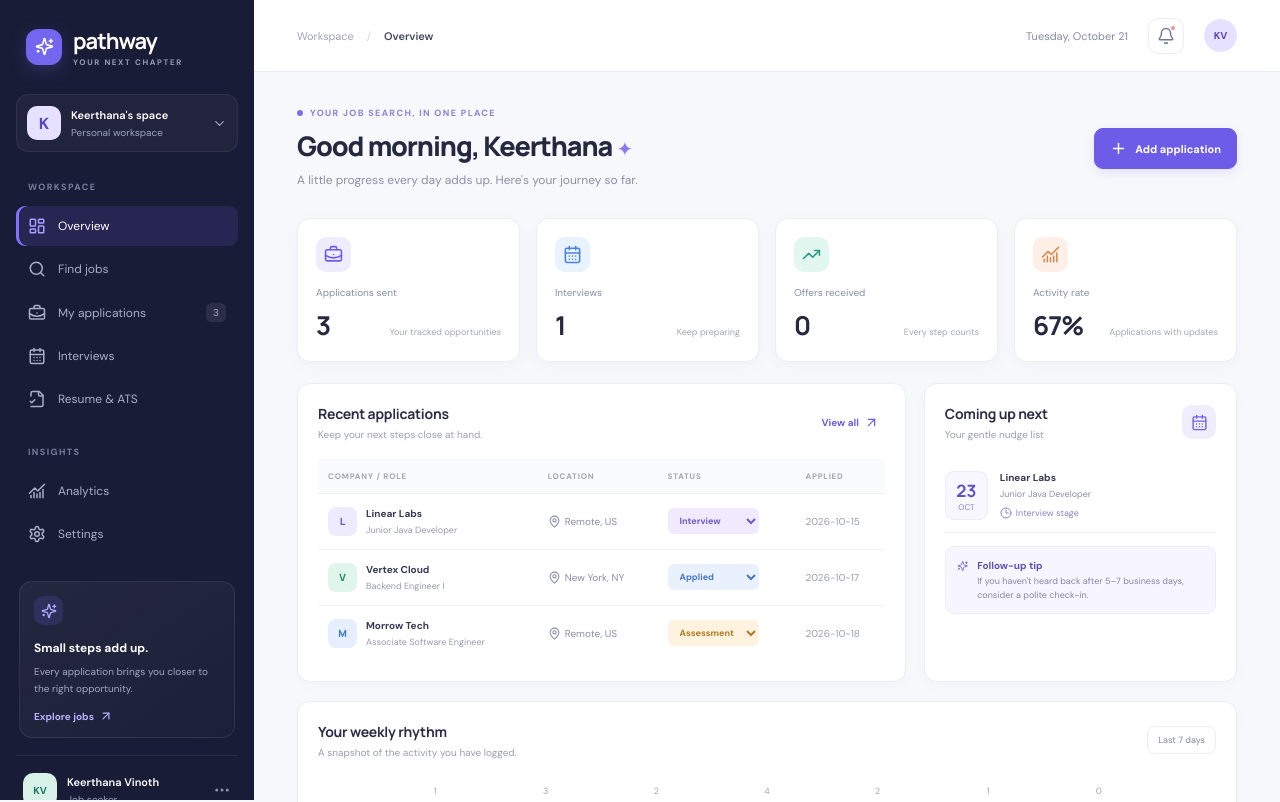
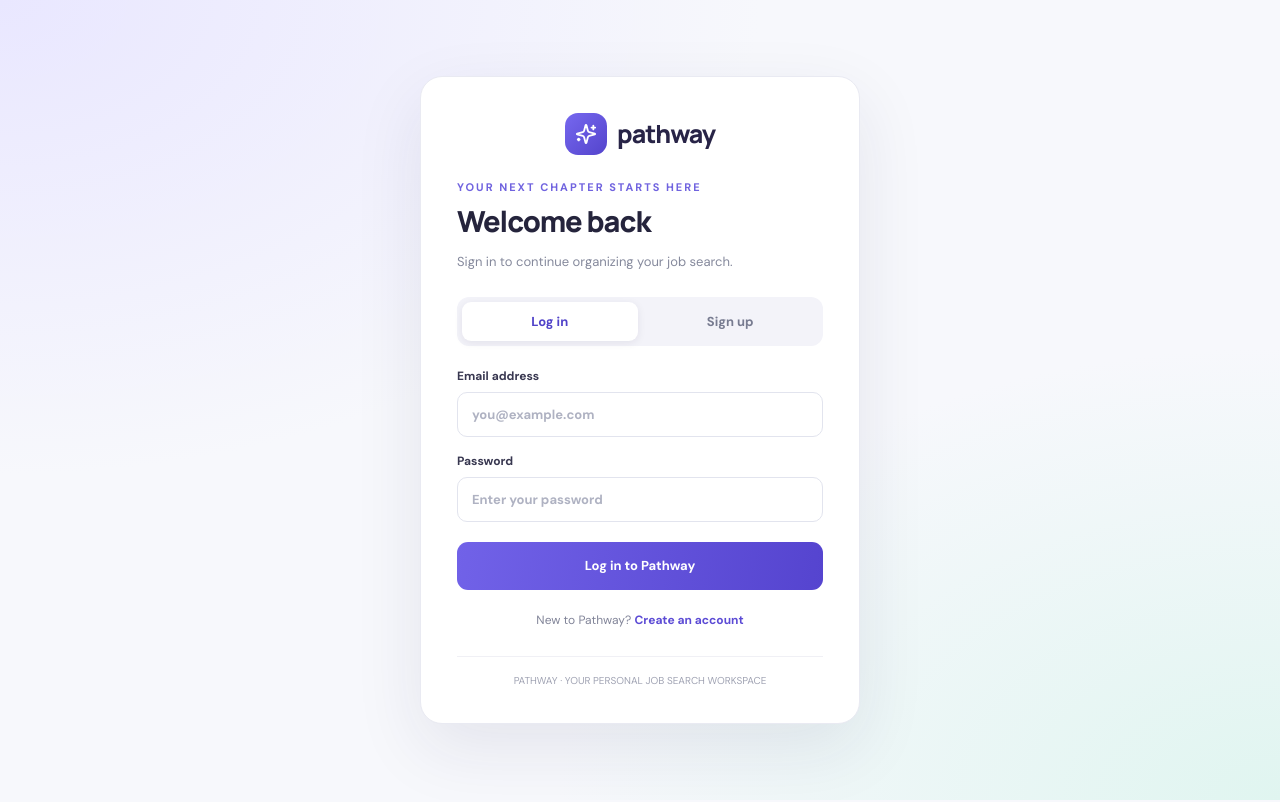
Before and after one commit to keerthanavinoth2003-maker/pathway-job-tracker, a React (Vite) app in the folder frontend/: page / in a window 1280 px wide. Shown: the top 802 px of the page. Built offline with nearby package versions, Linux system fonts and the light colour scheme.

Commit message:
Update App.jsx

```diff
--- a/frontend/src/App.jsx
+++ b/frontend/src/App.jsx
@@ -14,6 +14,11 @@ const seedApps = [
 ]
 const statusClass = s => s.toLowerCase().replaceAll(' ', '-')
 function App() {
+  const [token, setToken] = useState(() => localStorage.getItem('pathway-token') || '')
+  const [authMode, setAuthMode] = useState('login')
+  const [authForm, setAuthForm] = useState({ name: '', email: '', password: '' })
+  const [authError, setAuthError] = useState('')
+  const [authLoading, setAuthLoading] = useState(false)
   const [page, setPage] = useState('Overview')
   const [mobileOpen, setMobileOpen] = useState(false)
   const [search, setSearch] = useState('')
@@ -118,19 +123,88 @@ function App() {
     setAnalysis({ score: req.length ? Math.round(match.length / req.length * 100) : 0, match, missing })
   }
   const openPage = p => { setPage(p); setMobileOpen(false); setNotice('') }
+  const handleAuth = async (e) => {
+    e.preventDefault()
+    setAuthError('')
+    setAuthLoading(true)
+    try {
+      const endpoint = authMode === 'register' ? '/api/auth/register' : '/api/auth/login'
+      const payload = authMode === 'register'
+        ? { name: authForm.name.trim(), email: authForm.email.trim(), password: authForm.password }
+        : { email: authForm.email.trim(), password: authForm.password }
+      const response = await fetch(`https://pathway-backend-t8al.onrender.com${endpoint}`, {
+        method: 'POST',
+        headers: { 'Content-Type': 'application/json' },
+        body: JSON.stringify(payload),
+      })
+      const data = await response.json().catch(() => ({}))
+      if (!response.ok) {
+        throw new Error(data.message || data.error || (authMode === 'register' ? 'Could not create your account.' : 'Invalid email or password.'))
+      }
+      let receivedToken = data.token || data.accessToken || data.jwt || data.access_token
+      // Some register endpoints create the account but do not return a JWT; sign in immediately in that case.
+      if (!receivedToken && authMode === 'register') {
+        const loginResponse = await fetch('https://pathway-backend-t8al.onrender.com/api/auth/login', {
+          method: 'POST',
+          headers: { 'Content-Type': 'application/json' },
+          body: JSON.stringify({ email: authForm.email.trim(), password: authForm.password }),
+        })
+        const loginData = await loginResponse.json().catch(() => ({}))
+        if (loginResponse.ok) receivedToken = loginData.token || loginData.accessToken || loginData.jwt || loginData.access_token
+      }
+      if (!receivedToken) throw new Error('The server did not return a login token. Check the backend authentication response format.')
+      localStorage.setItem('pathway-token', receivedToken)
+      setToken(receivedToken)
+      setPage('Overview')
+      setAuthForm({ name: '', email: authForm.email, password: '' })
+    } catch (error) {
+      setAuthError(error.message || 'Could not connect to the server. Please try again.')
+    } finally {
+      setAuthLoading(false)
+    }
+  }
+  const logout = () => {
+    localStorage.removeItem('pathway-token')
+    setToken('')
+    setAuthMode('login')
+    setAuthForm({ name: '', email: '', password: '' })
+    setAuthError('')
+    setPage('Overview')
+  }
+  if (!token) return <div className="auth-page">
+    <section className="auth-card">
+      <div className="auth-brand"><span className="auth-logo"><Sparkles size={22}/></span><span>pathway</span></div>
+      <div className="auth-eyebrow">YOUR NEXT CHAPTER STARTS HERE</div>
+      <h1>{authMode === 'login' ? 'Welcome back' : 'Create your account'}</h1>
+      <p className="auth-subtitle">{authMode === 'login' ? 'Sign in to continue organizing your job search.' : 'Create your personal workspace and keep your job search organized.'}</p>
+      <div className="auth-tabs">
+        <button type="button" className={authMode === 'login' ? 'active' : ''} onClick={() => { setAuthMode('login'); setAuthError('') }}>Log in</button>
+        <button type="button" className={authMode === 'register' ? 'active' : ''} onClick={() => { setAuthMode('register'); setAuthError('') }}>Sign up</button>
+      </div>
+      <form onSubmit={handleAuth}>
+        {authMode === 'register' && <label>Full name<input autoComplete="name" value={authForm.name} onChange={e => setAuthForm({ ...authForm, name: e.target.value })} placeholder="Keerthana Vinoth" required /></label>}
+        <label>Email address<input type="email" autoComplete="email" value={authForm.email} onChange={e => setAuthForm({ ...authForm, email: e.target.value })} placeholder="you@example.com" required /></label>
+        <label>Password<input type="password" autoComplete={authMode === 'login' ? 'current-password' : 'new-password'} value={authForm.password} onChange={e => setAuthForm({ ...authForm, password: e.target.value })} placeholder="Enter your password" minLength={6} required /></label>
+        {authError && <p className="auth-error">{authError}</p>}
+        <button className="auth-submit" type="submit" disabled={authLoading}>{authLoading ? 'Please wait…' : authMode === 'login' ? 'Log in to Pathway' : 'Create account'}</button>
+      </form>
+      <p className="auth-switch">{authMode === 'login' ? 'New to Pathway? ' : 'Already have an account? '}<button type="button" onClick={() => { setAuthMode(authMode === 'login' ? 'register' : 'login'); setAuthError('') }}>{authMode === 'login' ? 'Create an account' : 'Log in instead'}</button></p>
+      <p className="auth-footer">PATHWAY · YOUR PERSONAL JOB SEARCH WORKSPACE</p>
+    </section>
+  </div>
   return <div className="app-shell">
     {mobileOpen && <button className="mobile-scrim" onClick={() => setMobileOpen(false)} aria-label="Close menu" />}
     <aside className={`sidebar ${mobileOpen ? 'sidebar-open' : ''}`}>
       <div className="brand"><div className="brand-mark"><Sparkles size={19}/></div><div><b>pathway</b><span>YOUR NEXT CHAPTER</span></div><button className="close-menu" onClick={() => setMobileOpen(false)}><X size={18}/></button></div>
       <div className="workspace-switch"><div className="workspace-avatar">K</div><div><b>Keerthana's space</b><span>Personal workspace</span></div><ChevronDown size={15}/></div>
       {nav.map(group => <div className="nav-group" key={group.label}><div className="nav-label">{group.label}</div>{group.items.map(item => <button key={item.name} className={`nav-item ${page === item.name ? 'active' : ''}`} onClick={() => openPage(item.name)}><item.icon size={18}/><span>{item.name}</span>{item.name === 'My applications' && <em>{apps.length}</em>}</button>)}</div>)}
-      <div className="sidebar-bottom"><div className="tip-card"><div className="tip-icon"><Sparkles size={16}/></div><b>Small steps add up.</b><p>Every application brings you closer to the right opportunity.</p><button onClick={() => openPage('Find jobs')}>Explore jobs <ArrowUpRight size={14}/></button></div><div className="profile-row"><div className="profile-avatar">KV</div><div><b>Keerthana Vinoth</b><span>Job seeker</span></div><MoreHorizontal size={18}/></div></div>
+      <div className="sidebar-bottom"><div className="tip-card"><div className="tip-icon"><Sparkles size={16}/></div><b>Small steps add up.</b><p>Every application brings you closer to the right opportunity.</p><button onClick={() => openPage('Find jobs')}>Explore jobs <ArrowUpRight size={14}/></button></div><div className="profile-row"><div className="profile-avatar">KV</div><div><b>Keerthana Vinoth</b><span>Job seeker</span></div><button className="logout-btn" title="Log out" onClick={logout}>Log out</button></div></div>
     </aside>
     <main className="main-area">
       <header className="topbar"><button className="mobile-menu" onClick={() => setMobileOpen(true)}><Menu size={21}/></button><div className="crumb">Workspace <span>/</span> <b>{page}</b></div><div className="top-actions"><div className="top-date">Tuesday, October 21</div><button className="icon-btn" title="Notifications" onClick={() => setNotice('You are all caught up.')}><Bell size={18}/><i/></button><div className="top-avatar">KV</div></div></header>
       <div className="page-content">
         {notice && <div className="notice"><CircleCheck size={17}/>{notice}<button onClick={() => setNotice('')}><X size={15}/></button></div>}
-        {page === 'Overview' && <><div className="welcome-row"><div><div className="eyebrow"><span className="eyebrow-dot"/> YOUR JOB SEARCH, IN ONE PLACE</div><h1>Good morning, Keerthana <span>✦</span></h1><p className="subtitle">A little progress every day adds up. Here's your journey so far.</p></div><button className="primary-btn" onClick={() => setShowAdd(true)}><Plus size={17}/> Add application</button></div>
+        {page === 'Overview' && <><div className="welcome-row"><div><div className="eyebrow"><span className="eyebrow-dot"/> YOUR JOB SEARCH, IN ONE PLACE</div><h1>Welcome to Pathway<span>✦</span></h1><p className="subtitle">A little progress every day adds up. Here's your journey so far.</p></div><button className="primary-btn" onClick={() => setShowAdd(true)}><Plus size={17}/> Add application</button></div>
           <section className="stats-grid">
             <Stat icon={BriefcaseBusiness} label="Applications sent" value={stat.total} meta="Your tracked opportunities" tone="violet" />
             <Stat icon={CalendarDays} label="Interviews" value={stat.interviews} meta="Keep preparing" tone="blue" />
```
